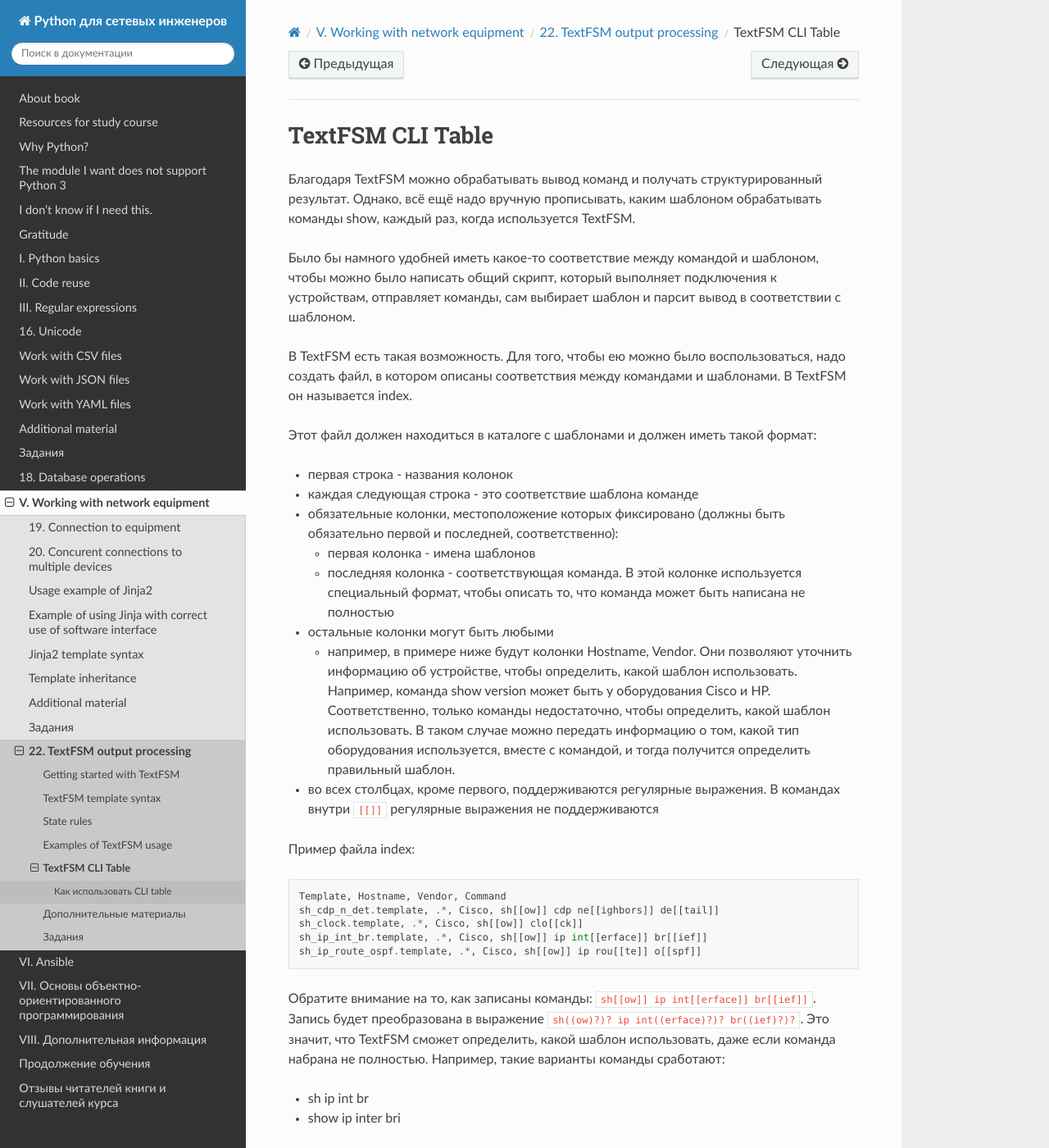
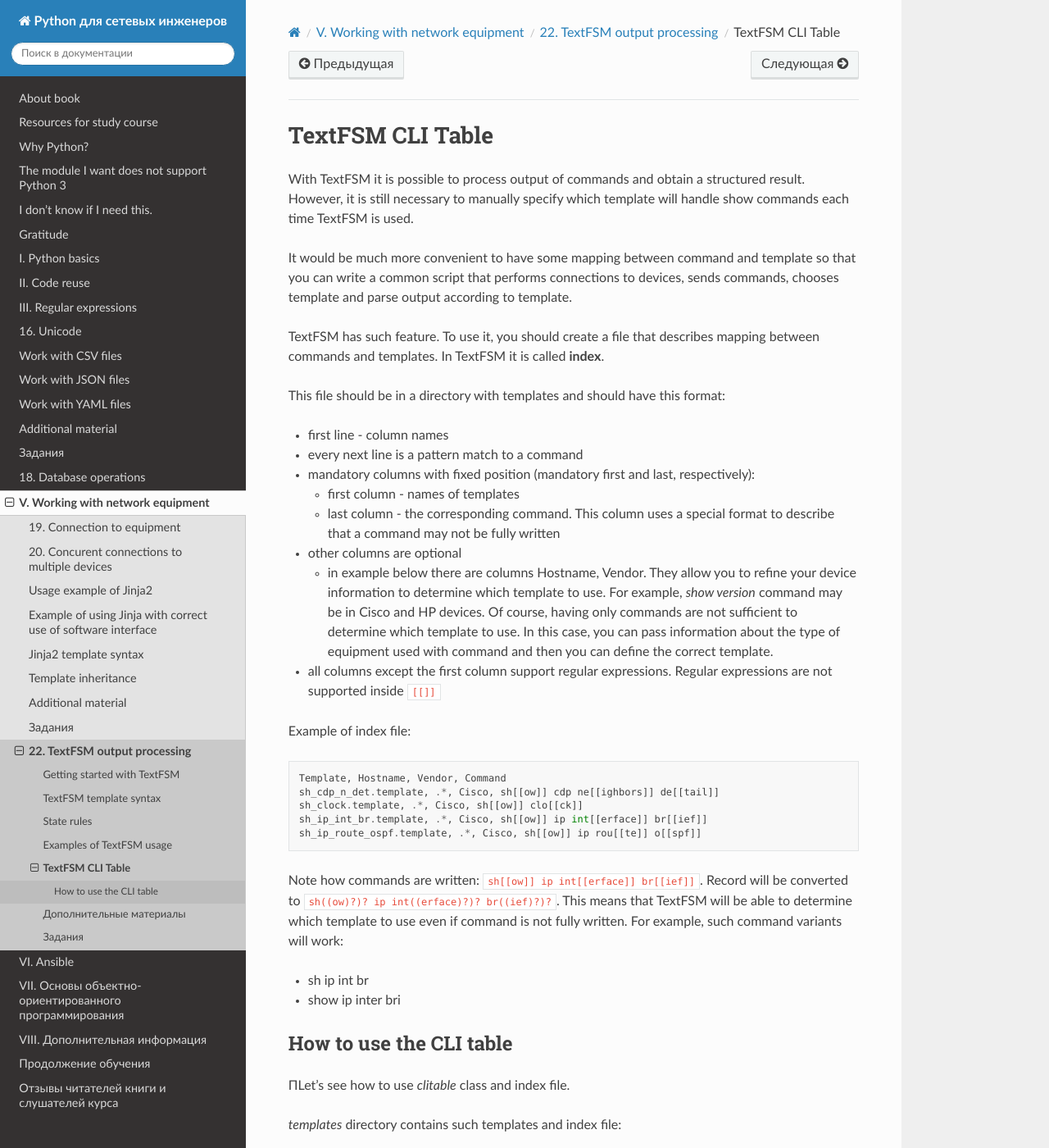
Before and after one commit to Aidar5/nattoeng, a Sphinx documentation site: the page built from docs/source/book/22_textfsm/3_textfsm_clitable.rst, in a window 1280 px wide and 1400 px high. Shown: the whole window at 82% size. Built offline with Sphinx 7.4.7 and the Read the Docs theme 2.0.0, drawn with Linux system fonts in a browser that asks for light colours; pages that are not in the unit, such as notebooks, are missing from menus; some of the changed text lies outside the part shown.

Commit message:
Update 3_textfsm_clitable.rst

```diff
--- a/docs/source/book/22_textfsm/3_textfsm_clitable.rst
+++ b/docs/source/book/22_textfsm/3_textfsm_clitable.rst
@@ -1,48 +1,29 @@
 TextFSM CLI Table
 -----------------
 
-Благодаря TextFSM можно обрабатывать вывод команд и получать
-структурированный результат. Однако, всё ещё надо вручную прописывать,
-каким шаблоном обрабатывать команды show, каждый раз, когда используется
-TextFSM.
+With TextFSM it is possible to process output of commands and obtain a structured result. However, it is still necessary to manually specify which template will handle show commands each time TextFSM is used.
 
-Было бы намного удобней иметь какое-то соответствие между командой и
-шаблоном, чтобы можно было написать общий скрипт, который выполняет
-подключения к устройствам, отправляет команды, сам выбирает шаблон и
-парсит вывод в соответствии с шаблоном.
+It would be much more convenient to have some mapping between command and template so that you can write a common script that performs connections to devices, sends commands, chooses template and parse output according to template.
 
-В TextFSM есть такая возможность.
-Для того, чтобы ею можно было воспользоваться, надо создать файл, в
-котором описаны соответствия между командами и шаблонами. В TextFSM он
-называется index.
+TextFSM has such feature. To use it, you should create a file that describes mapping between commands and templates. In TextFSM it is called **index**.
 
-Этот файл должен находиться в каталоге с шаблонами и должен иметь такой
-формат:
+This file should be in a directory with templates and should have this format:
 
-* первая строка - названия колонок
-* каждая следующая строка - это соответствие шаблона команде
-* обязательные колонки, местоположение которых фиксировано
-  (должны быть обязательно первой и последней, соответственно):
+* first line - column names
+* every next line is a pattern match to a command
+* mandatory columns with fixed position (mandatory first and last, respectively):
 
-  * первая колонка - имена шаблонов
-  * последняя колонка - соответствующая команда. В этой колонке используется специальный
-    формат, чтобы описать то, что команда может быть написана не полностью
+  * first column - names of templates
+  * last column - the corresponding command. This column uses a special format to describe that a command may not be fully written
 
-* остальные колонки могут быть любыми
+* other columns are optional
 
-  * например, в примере ниже будут колонки Hostname, Vendor.
-    Они позволяют уточнить информацию об устройстве,
-    чтобы определить, какой шаблон использовать. Например,
-    команда show version может быть у оборудования Cisco и HP.
-    Соответственно, только команды недостаточно, чтобы определить, какой
-    шаблон использовать. В таком случае можно передать информацию о том,
-    какой тип оборудования используется, вместе с командой, и тогда
-    получится определить правильный шаблон.
+  * in example below there are columns Hostname, Vendor. They allow you to refine your device information to determine which template to use. For example, *show version* command may be in Cisco and HP devices. Of course, having only commands are not sufficient to determine which template to use. In this case, you can pass information about the type of equipment used with command and then you can define the correct template.
 
-* во всех столбцах, кроме первого, поддерживаются регулярные выражения.
-  В командах внутри ``[[]]`` регулярные выражения не поддерживаются
+* all columns except the first column support regular expressions.
+  Regular expressions are not supported inside ``[[]]``
 
-Пример файла index:
+Example of index file:
 
 ::
 
@@ -52,21 +33,19 @@ TextFSM.
     sh_ip_int_br.template, .*, Cisco, sh[[ow]] ip int[[erface]] br[[ief]]
     sh_ip_route_ospf.template, .*, Cisco, sh[[ow]] ip rou[[te]] o[[spf]]
 
-Обратите внимание на то, как записаны команды:  ``sh[[ow]] ip int[[erface]] br[[ief]]``.
-Запись будет преобразована в выражение ``sh((ow)?)? ip int((erface)?)? br((ief)?)?``.
-Это значит, что TextFSM сможет определить, какой шаблон использовать,
-даже если команда набрана не полностью. Например, такие варианты
-команды сработают:
+Note how commands are written: ``sh[[ow]] ip int[[erface]] br[[ief]]``.
+Record will be converted to ``sh((ow)?)? ip int((erface)?)? br((ief)?)?``.
+This means that TextFSM will be able to determine which template to use even if command is not fully written. For example, such command variants will work:
 
 * sh ip int br
 * show ip inter bri
 
-Как использовать CLI table
+How to use the CLI table
 ~~~~~~~~~~~~~~~~~~~~~~~~~~
 
-Посмотрим, как пользоваться классом clitable и файлом index.
+ПLet’s see how to use *clitable* class and index file.
 
-В каталоге templates такие шаблоны и файл index:
+*templates* directory contains such templates and index file:
 
 ::
 
@@ -76,11 +55,9 @@ TextFSM.
     sh_ip_route_ospf.template
     index
 
-Сначала попробуем поработать с CLI Table в ipython, чтобы посмотреть,
-какие возможности есть у этого класса, а затем посмотрим на финальный
-скрипт.
+First we try to work with CLI Table in ipython to see what features this class has and then we look at the final script.
 
-Для начала импортируем класс clitable:
+First, we import *clitable* class:
 
 .. code:: python
 
@@ -88,16 +65,14 @@ TextFSM.
 
 
 .. warning::
-    В зависимости от версии textfsm, надо по-разному импортировать clitable:
+    There are different ways to import *clitable* depending on textfsm version:
 
-    * ``import clitable`` для версии <= 0.4.1
-    * ``from textfsm import clitable`` для версии >= 1.1.0
+    * ``import clitable`` for version <= 0.4.1
+    * ``from textfsm import clitable`` for version >= 1.1.0
 
-    Посмотреть версию textfsm: ``pip show textfsm``.
+    See textfsm version: ``pip show textfsm``.
 
-Проверять работу clitable будем на последнем примере из прошлого раздела
-- выводе команды show ip route ospf. Считываем вывод, который хранится в
-файле output/sh_ip_route_ospf.txt, в строку:
+We will check *clitable* on the last example from previous section - *show ip route ospf command*. Read the output that is stored in output/sh_ip_route_ospf.txt file to string:
 
 .. code:: python
 
@@ -106,35 +81,27 @@ TextFSM.
        ...:
 
 
-Сначала надо инициализировать класс, передав ему имя файла, в котором
-хранится соответствие между шаблонами и командами, и указать имя
-каталога, в котором хранятся шаблоны:
+First, you should initialize a class by giving it name of the file in which mapping between templates and commands is stored, and specify name of the directory in which templates are stored:
 
 .. code:: python
 
     In [3]: cli_table = clitable.CliTable('index', 'templates')
 
-Надо указать, какая команда передается, и указать дополнительные
-атрибуты, которые помогут идентифицировать шаблон. Для этого нужно
-создать словарь, в котором ключи - имена столбцов, которые определены в
-файле index. В данном случае не обязательно указывать название вендора,
-так как команде sh ip route ospf соответствует только один шаблон.
+Specify which command should be passed and specify additional attributes that will help to identify template. To do this, you should create a dictionary in which keys are the names of columns that are defined in index file. In this case, it is not necessary to specify vendor name, since *sh ip route ospf* command corresponds to only one template.
 
 .. code:: python
 
     In [4]: attributes = {'Command': 'show ip route ospf' , 'Vendor': 'Cisco'}
 
-Методу ParseCmd надо передать вывод команды и словарь с параметрами:
+Command output and dictionary with parameters should be passed to ParseCmd method:
 
 .. code:: python
 
     In [5]: cli_table.ParseCmd(output_sh_ip_route_ospf, attributes)
 
-В результате в объекте cli_table получаем обработанный вывод команды sh
-ip route ospf.
+As a result we have processed output of *sh ip route ospf* command in cli_table object.
 
-Методы cli_table (чтобы посмотреть все методы, надо вызвать
-dir(cli_table)):
+cli_table methods (to see all methods, call dir(cli_table)):
 
 .. code:: python
 
@@ -148,7 +115,7 @@ dir(cli_table)):
     cli_table.KeyValue         cli_table.extend           cli_table.row_index
     cli_table.LabelValueTable  cli_table.header           cli_table.separator
 
-Например, если вызвать ``print cli_table``, получим такой вывод:
+For example, if you call ``print cli_table`` you get this:
 
 .. code:: python
 
@@ -161,7 +128,7 @@ dir(cli_table)):
     10.4.4.4, /32, 110, 21, ['10.0.13.3', '10.0.12.2', '10.0.14.4']
     10.5.35.0, /24, 110, 20, ['10.0.13.3']
 
-Метод FormattedTable позволяет получить вывод в виде таблицы:
+FormattedTable method produces a table output:
 
 .. code:: python
 
@@ -175,10 +142,9 @@ dir(cli_table)):
      10.4.4.4   /32   110       21      10.0.13.3, 10.0.12.2, 10.0.14.4
      10.5.35.0  /24   110       20      10.0.13.3
 
-Такой вывод может пригодиться для отображения информации.
+This can be useful for displaying information.
 
-Чтобы получить из объекта cli_table структурированный вывод, например,
-список списков, надо обратиться к объекту таким образом:
+To get a structured output from cli_table object, such as a list of lists, you have to refer to object in this way:
 
 .. code:: python
 
@@ -193,7 +159,7 @@ dir(cli_table)):
      ['10.4.4.4', '/32', '110', '21', ['10.0.13.3', '10.0.12.2', '10.0.14.4']],
      ['10.5.35.0', '/24', '110', '20', ['10.0.13.3']]]
 
-Отдельно можно получить названия столбцов:
+You can get column names separately:
 
 .. code:: python
 
@@ -202,9 +168,9 @@ dir(cli_table)):
     In [14]: header
     Out[14]: ['Network', 'Mask', 'Distance', 'Metric', 'NextHop']
 
-Теперь вывод аналогичен тому, который был получен в прошлом разделе.
+The output is now similar to that of the previous section.
 
-Соберем всё в один скрипт (файл textfsm_clitable.py):
+Assemble everything into one script (textfsm_clitable.py file):
 
 .. code:: python
 
@@ -228,11 +194,9 @@ dir(cli_table)):
     for row in data_rows:
         print(row)
 
-В упражнениях к этому разделу будет задание, в котором надо
-объединить описанную процедуру в функцию, а также вариант с
-получением списка словарей.
+In exercises to this section there will be a task to combine described procedure into a function, and task to obtain a list of dictionaries.
 
-Вывод будет таким:
+The output will be:
 
 ::
 
@@ -264,6 +228,4 @@ dir(cli_table)):
     ['10.4.4.4', '/32', '110', '21', ['10.0.13.3', '10.0.12.2', '10.0.14.4']]
     ['10.5.35.0', '/24', '110', '20', ['10.0.13.3']]
 
-Теперь с помощью TextFSM можно не только получать структурированный
-вывод, но и автоматически определять, какой шаблон использовать, по
-команде и опциональным аргументам.
+Now with TextFSM it is possible not only to get a structured output, but also to automatically determine which template to use by command and optional arguments.
```
